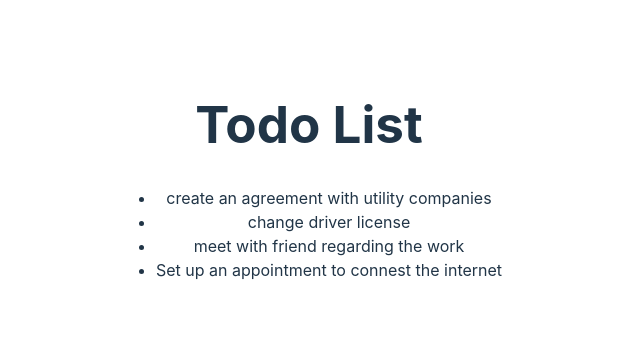
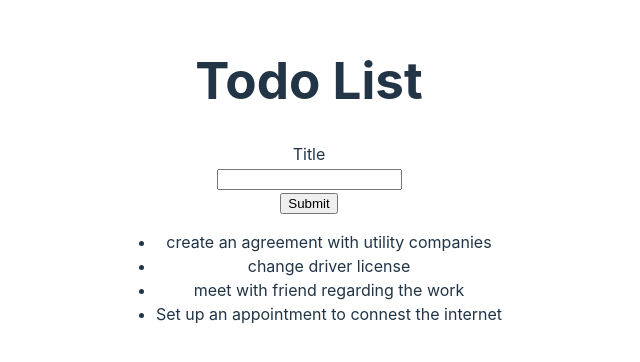
Before and after one commit to soboli89/react-todo, a React (Vite) app: page / in a window 1280 px wide. Shown: the part 220-582 px from the top of the page, without its empty margins (331-971 px from the left). Built offline with nearby package versions, Linux system fonts and the light colour scheme.

Commit message:
added todolist and form components

```diff
--- /dev/null
+++ b/src/AddTodoForm.jsx
@@ -0,0 +1,20 @@
+import { useState } from 'react'
+import reactLogo from './assets/react.svg'
+import viteLogo from '/vite.svg'
+import './App.css'
+
+
+
+function AddTodoForm (){
+    return(
+        <div>
+            <form>
+                <label for="todoTitle">Title</label><br/>
+                <input id="todoTitle" type="text"></input><br/>
+                <input type="submit"></input>
+            </form>
+        </div>
+    )
+};
+
+export default AddTodoForm;
--- a/src/App.jsx
+++ b/src/App.jsx
@@ -2,39 +2,16 @@ import { useState } from 'react'
 import reactLogo from './assets/react.svg'
 import viteLogo from '/vite.svg'
 import './App.css'
+import TodoList from './TodoList'
+import AddTodoForm from './AddTodoForm'
 
 function App() {
-  const list =[
-    {
-      id: 1,
-      name : 'create an agreement with utility companies',
-      deadline: 'wednesday'
-    },
-    {
-      id: 2,
-      name : 'change driver license',
-      deadline: 'tuesday'
-    },
-    {
-      id: 3,
-      name : 'meet with friend regarding the work',
-      deadline: 'thursday'
-    },
-    {
-      id: 4,
-      name : 'Set up an appointment to connest the internet',
-      deadline: 'thursday'
-    }
-  ]
+
   return (
     <div>
    <h1>Todo List</h1>
-      <ul>
-      {list.map(function (item) {
-            return <li key={item.id}>{item.name}</li>
-          }
-      )}
-      </ul>
+      <AddTodoForm/>
+      <TodoList/>
    </div>
   )
 }
--- /dev/null
+++ b/src/TodoList.jsx
@@ -0,0 +1,47 @@
+import { useState } from 'react'
+import reactLogo from './assets/react.svg'
+import viteLogo from '/vite.svg'
+import './App.css'
+
+const list =[
+    {
+      id: 1,
+      name : 'create an agreement with utility companies',
+      deadline: 'wednesday'
+    },
+    {
+      id: 2,
+      name : 'change driver license',
+      deadline: 'tuesday'
+    },
+    {
+      id: 3,
+      name : 'meet with friend regarding the work',
+      deadline: 'thursday'
+    },
+    {
+      id: 4,
+      name : 'Set up an appointment to connest the internet',
+      deadline: 'thursday'
+    }
+  ]
+
+function TodoList()
+{
+    return (
+        <div>
+            <ul>
+                {list.map(function (item) {
+                    return <li key={item.id}>{item.name}</li>
+                }
+      )}
+      </ul>
+
+        </div>
+    )
+
+
+};
+
+
+export default TodoList;
```
